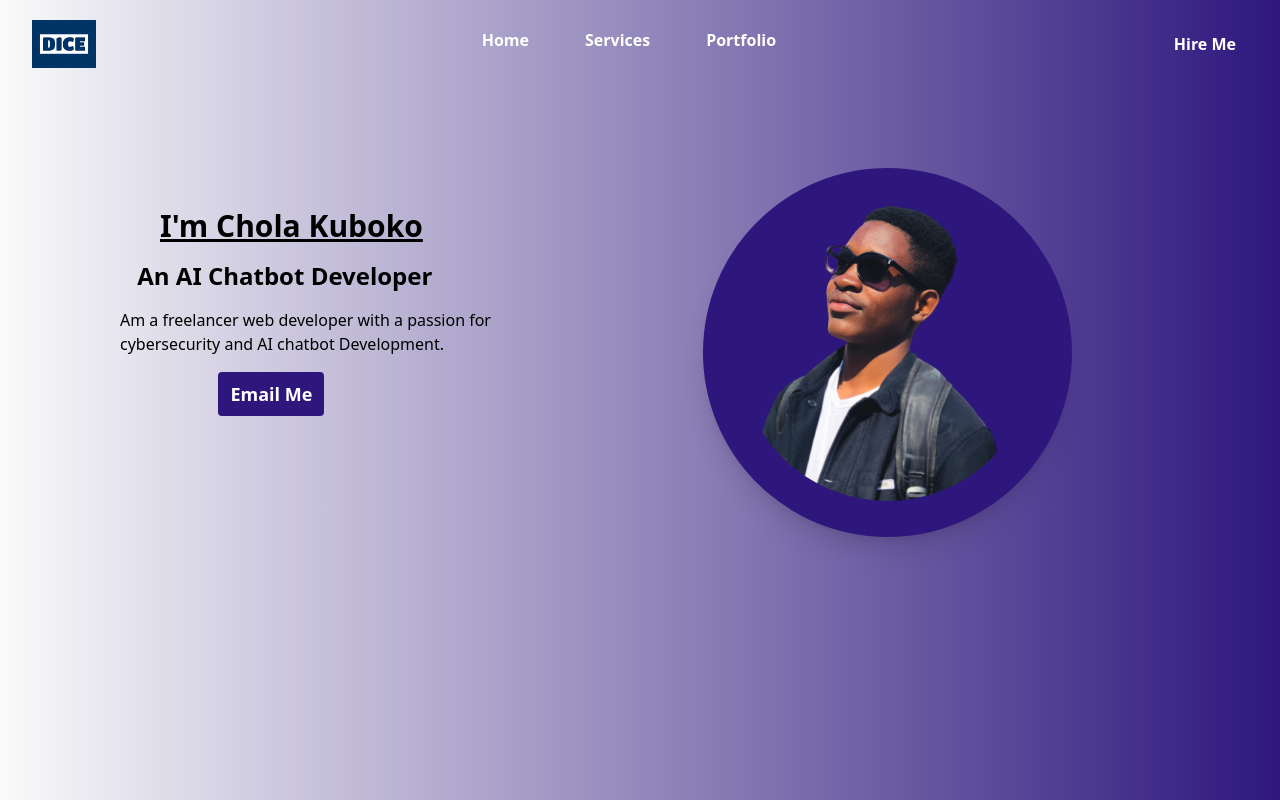
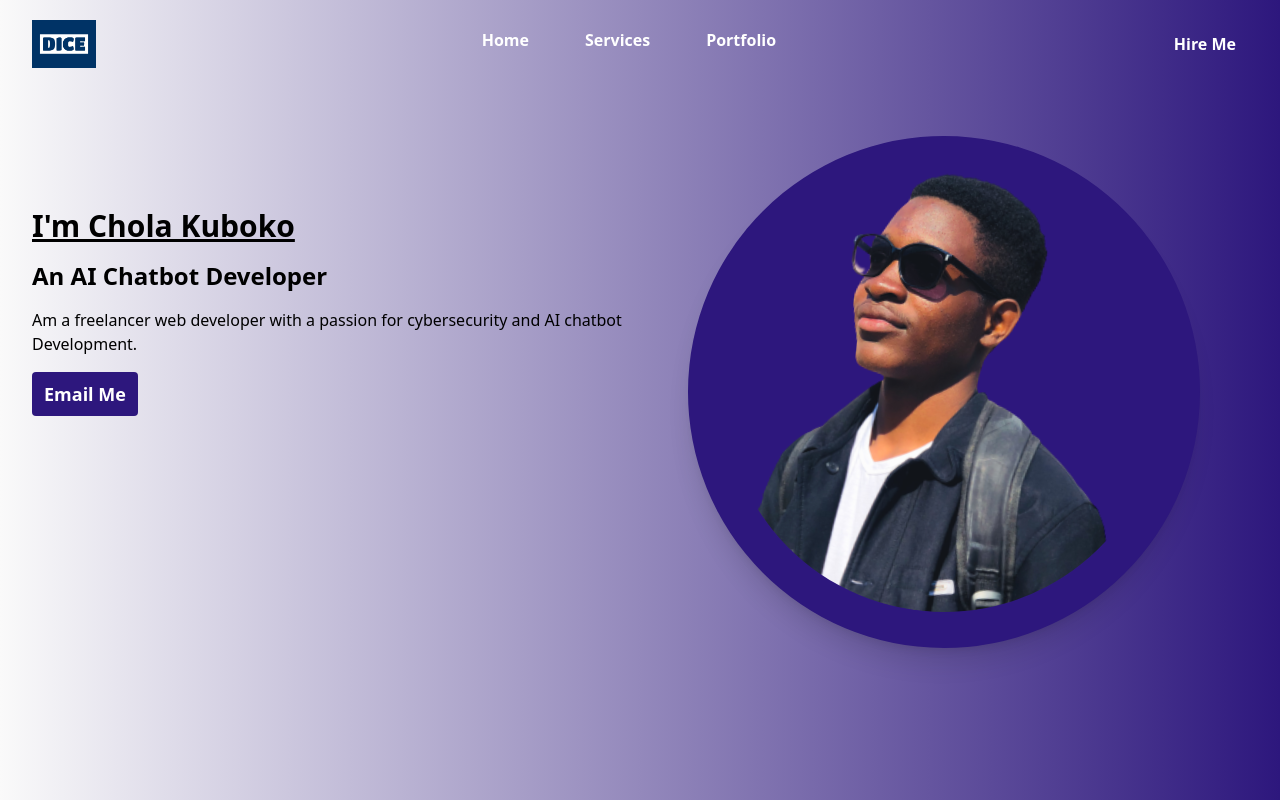
Before and after one commit to DC-21/port, a React (Vite) app: page / in a window 1280 px wide. Shown: the top 800 px of the page. Built offline with nearby package versions, Linux system fonts and the light colour scheme; no server answers.

Commit message:
first commit

```diff
--- a/src/components/Hero.jsx
+++ b/src/components/Hero.jsx
@@ -5,49 +5,38 @@ import me from '../images/owncrop.png'
 
 const Hero = () => {
 
-  const containerStyle = {
-    backgroundImage: `url(${me})`,
-    backgroundSize: 'cover',
-    backgroundPosition: 'center',
-    backgroundRepeat: 'no-repeat',
-    height: '100vh',
-    display: 'flex',
-    alignItems: 'center',
-    justifyContent: 'center'
-  };
-
   return (
-    <section className="h-screen w-full" style={{ background: 'linear-gradient(to right, #fafafa, #2d177d)' }}  id="home">
-      <div className="px-6 flex md:flex-row flex-col w-full md:justify-between justify-center">
-        <div className="justify-center items-center">
-          <div className="md:pt-20 pt-1">
-          <p className="md:pt-10 pt-4 text-3xl md:pl-10 pl-0 font-bold text-center underline" style={{ color: 'linear-gradient(to right, #fafafa, #2d177d)' }}>I'm Chola Kuboko</p>
-            <div className="text-center md:pt-4 pt-2">
+    <section className="h-screen w-full md:px-8 px-6" style={{ background: 'linear-gradient(to right, #fafafa, #2d177d)' }}  id="home">
+      <div className="flex md:flex-row flex-col w-full md:justify-between justify-center">
+        <div className="justify-center items-center w-1/2">
+          <div className="md:pt-20 pt-1 w-full text-center md:text-left">
+          <p className="md:pt-10 pt-4 text-3xl font-bold text-left underline" style={{ color: 'linear-gradient(to right, #fafafa, #2d177d)' }}>I'm Chola Kuboko</p>
+            <div className="text-left flex justify-start w-full md:pt-4 pt-2">
              <TypeAnimation
                sequence={[
                 'A Junior Web Developer', 2000,
                 'An AI Chatbot Developer', 2000,
                 'A Web Penetration Tester', 2000
                    ]}
-                className="text-2xl pl-10 font-bold"
+                className="text-2xl w-full font-bold text-left"
                 repeat={Infinity}
-                wrapper="span"
+                wrapper="p"
                 style={{ color: 'linear-gradient(to right, #fafafa, #2d177d)' }}
                />
               </div>
-              <p className="mb-4 md:pl-20 pl-0 px-8 ml-4 w-full text-center items-center md:text-left pt-4 text:sm md:text-md text-large font-lg py-0" style={{ color: 'linear-gradient(to right, #fafafa, #2d177d)' }}>Am a freelancer web developer with a passion for cybersecurity and AI chatbot Development.</p>
+              <p className=" w-full text-center items-center md:text-left pt-4 text:sm md:text-md text-large font-lg py-0" style={{ color: 'linear-gradient(to right, #fafafa, #2d177d)' }}>Am a freelancer web developer with a passion for cybersecurity and AI chatbot Development.</p>
             </div>
-            <div className="text-center md:block items-center">
+            <div className="text-center w-full flex mt-4 justify-start">
               <button className="hover:bg-blue-300 text-white text-lg font-bold py-2 px-3 rounded" style={{ backgroundColor: '#2d177d' }}>
                    Email Me
               </button>
             </div>
         </div>
-        <div className="flex items-center justify-center w-full mt-20">
-  <div className="w-1/2 rounded-full bg-[#2d177d] hover:bg-white rotate-6 hover:rotate-0 transition-all duration-500 hover:-translate-y-4 overflow-hidden items-center justify-center p-8 hover:shadow-2xl shadow-xl">
-    <img src={me} className="mx-auto rounded-full p-1 object-center object-cover w-full" />
-  </div>
-</div>
+        <div className="flex items-center justify-center w-1/2 p-12">
+          <div className="w-full rounded-full bg-[#2d177d] hover:bg-white rotate-6 hover:rotate-0 transition-all duration-500 hover:-translate-y-4 overflow-hidden items-center justify-center p-8 hover:shadow-2xl shadow-xl">
+            <img src={me} className="mx-auto rounded-full p-1 object-center object-cover w-full" />
+          </div>
+        </div>
 
       </div>
     </section>
```
